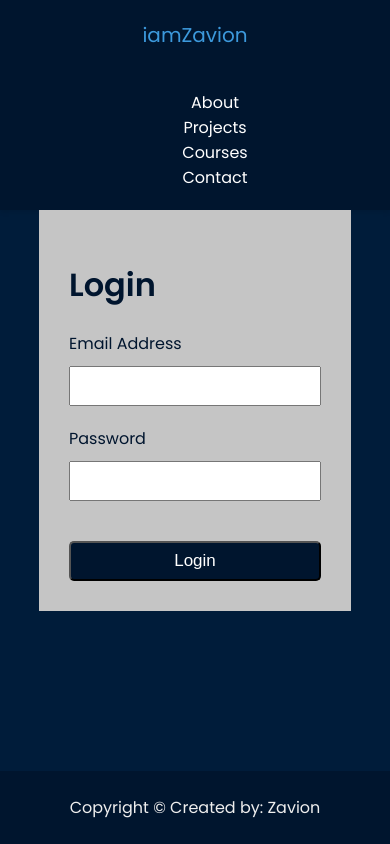
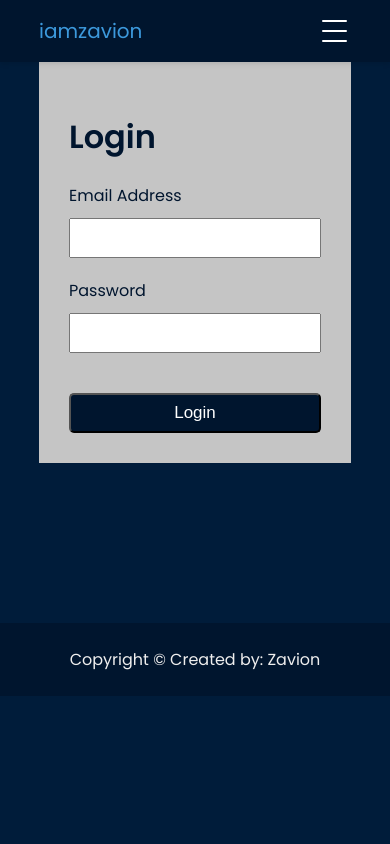
Before and after one commit to zsherman2510/portfoliov2, a Next.js app: page /account/login in a window 390 px wide. Built offline with nearby package versions, Linux system fonts and the light colour scheme; no server answers.

Commit message:
fixed nav bar

```diff
--- a/components/Header.js
+++ b/components/Header.js
@@ -1,54 +1,70 @@
 import styles from "../styles/Header.module.css";
+import styled from "styled-components";
 import Link from "next/link";
-import { useContext } from "react";
+import { useContext, useState } from "react";
 import AuthProvider from "@/context/AuthProvider";
 export default function Header() {
+  const [isOpen, setIsOpen] = useState(false);
+
   const { user, logout } = useContext(AuthProvider);
+
+  const showMenu = () => {
+    isOpen ? setIsOpen(false) : setIsOpen(true);
+    console.log(isOpen);
+  };
   console.log(user);
   return (
-    <header className={styles.header}>
+    <nav className={styles.header}>
       <div className={styles.logo}>
         <Link href="/">
           <a>iamZavion</a>
         </Link>
       </div>
 
-      <nav>
-        <ul>
-          <li>
+      <div className={styles.hamburger} onClick={() => showMenu()}>
+        <span></span>
+        <span></span>
+        <span></span>
+      </div>
+
+      <div
+        className={`${styles.menu} ${
+          isOpen ? styles.show_menu : styles.close_menu
+        }`}
+      >
+        <div className={styles.menu_link}>
           <Link href="/about">
             <a>About</a>
           </Link>
-          </li>
-          <li>
+        </div>
+        <div className={styles.menu_link}>
           <Link href="/projects">
             <a>Projects</a>
           </Link>
-          </li>
-          <li>
+        </div>
+        <div className={styles.menu_link}>
           <Link href="/courses">
             <a>Courses</a>
           </Link>
-          </li>
-          <li>
-            <Link href="mailto: shermanzavion@gmail.com">
+        </div>
+        <div className={styles.menu_link}>
+          <Link href="/contact">
             <a>Contact</a>
           </Link>
-          </li>
+        </div>
         {user ? (
           <>
-              <li>
+            <div>
               <a onClick={() => logout()} className={styles.button}>
                 Logout
               </a>
-              </li>
+            </div>
             <div className={styles.loggedIn}></div>
           </>
         ) : (
           <span></span>
         )}
-        </ul>
+      </div>
     </nav>
-    </header>
   );
 }
--- a/package.json
+++ b/package.json
@@ -18,6 +18,7 @@
     "react": "17.0.2",
     "react-dom": "17.0.2",
     "react-icons": "^4.2.0",
-    "react-toastify": "^7.0.4"
+    "react-toastify": "^7.0.4",
+    "styled-components": "^5.3.0"
   }
 }
--- a/styles/Header.module.css
+++ b/styles/Header.module.css
@@ -1,21 +1,59 @@
 .header {
+  position: relative;
+  display: flex;
+  text-align: center;
+  padding: 1rem 10%;
+  justify-content: space-between;
+  align-items: center;
+  flex-flow: wrap;
+  background: #00152e;
+  color: rgb(255, 255, 255);
+
+  box-shadow: 0 2px 5px rgba(0, 0, 0, 0.1);
+}
+
+.header .menu {
   display: flex;
   justify-content: space-between;
   align-items: center;
-  background: #00152e;
-  color: rgb(255, 255, 255);
-  height: 80px;
-  padding: 0 10%;
-  box-shadow: 0 2px 5px rgba(0, 0, 0, 0.1);
+  position: relative;
+
+
+
 }
 
-.header a {
-  color: #fff;
-  margin-right: 20px;
+.logo {
+  color: #3C99DC;
+  font-size: 20px;
+  text-transform: lowercase;
 }
 
-.header a:hover {
-  color: #D5F3FE;
+/* .logo a {
+  color: #3C99DC;
+  margin: .4rem auto;
+} */
+
+.hamburger {
+  display: none;
+  flex-direction: column;
+  cursor: pointer;
+
+}
+
+.hamburger span {
+  height: 2px;
+  width: 25px;
+  background: #fff;
+  margin: 4px;
+  border-radius: 5px;
+}
+
+.menu .menu_link {
+  padding: 1.5rem;
+  cursor: pointer;
+  text-align: center;
+  transition: all 0.3s ease-in;
+  font-size: .9rem;
 }
 
 
@@ -25,24 +63,9 @@
   border-radius: 50%;
   background-color: lawngreen;
 }
-.header ul {
-  display: flex;
-  align-items: center;
-  justify-content: center;
-  list-style: none;
-}
 
-.logo {
-  color: #3C99DC;
-  font-size: 20px;
 
-}
-
-.logo a {
-  color: #3C99DC;
-}
-
-.button{
+.button {
   background: #3C99DC;
   text-align: center;
   padding: .5rem;
@@ -51,23 +74,27 @@
   cursor: pointer;
 }
 
+.menu.show_menu {
+  max-height: 300px;
+  transition: max-height 0.3s ease-in;
+}
+
+.menu.close_menu {
+  max-height: 0px;
+  transition: max-height 0.3s ease-out;
+}
+
 @media (max-width: 768px) {
-  .header {
+  .header .menu {
+    overflow: hidden;
     flex-direction: column;
-    height: auto;
+    width: 100%;
+
+
   }
 
-  .header ul {
-    margin: 20px 0;
-    flex-direction: column;
-    text-align: center;
+  .hamburger {
+    display: flex;
   }
 
-  .header a {
-    margin-right: 0;
-  }
-
-  .logo {
-    margin: 20px 0;
-  }
 }
```
Also changed, not shown: 1 other file (tests, documents, lock files or other folders). Lines whose indentation alone changed are shown as unchanged.
